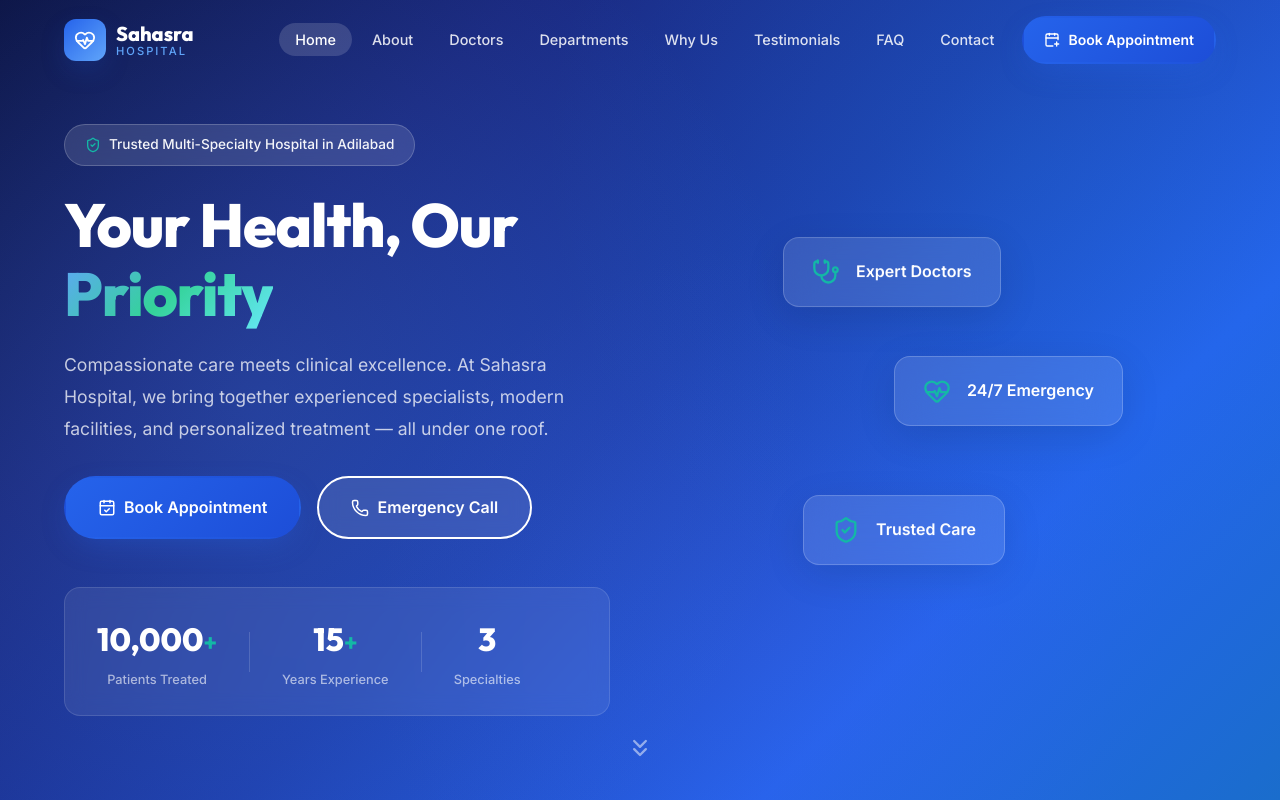
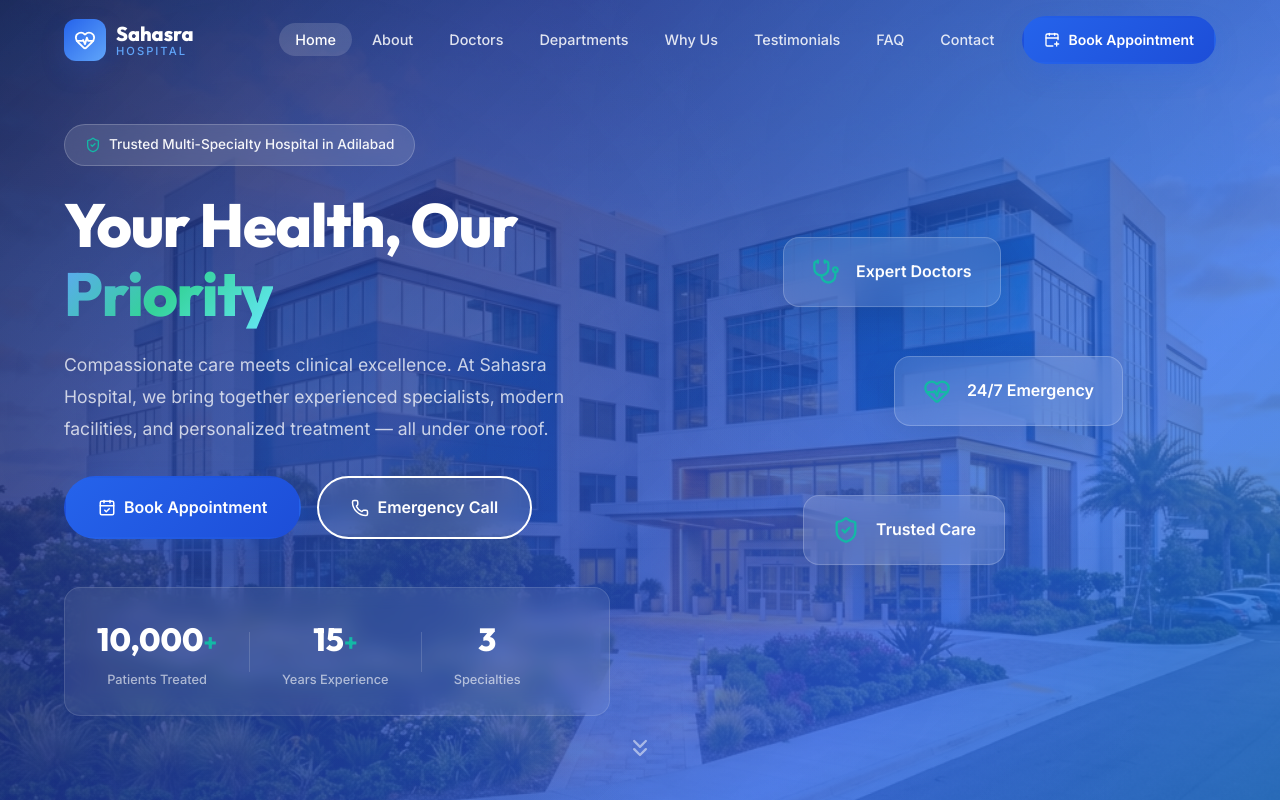
Before and after one commit to varshnilyadav/sahasra-hospital, a plain HTML site: page index.html in a window 1280 px wide. Shown: the top 800 px of the page. Drawn offline with nearby package versions, Linux system fonts and the light colour scheme.

Commit message:
Add hero parallax background image

```diff
--- a/index.html
+++ b/index.html
@@ -162,6 +162,7 @@
     <!-- Hero Section -->
     <header class="hero" id="home">
         <div class="hero-bg">
+            <div class="hero-parallax-img" id="heroParallax"></div>
             <div class="hero-gradient"></div>
             <div class="hero-pattern"></div>
         </div>
--- a/script.js
+++ b/script.js
@@ -31,6 +31,9 @@ document.addEventListener('DOMContentLoaded', () => {
 
     // Floating actions & sticky CTA
     initFloatingActions();
+
+    // Parallax effect
+    initParallax();
 
     // Set min date for appointment
     setMinDate();
@@ -398,6 +401,36 @@ function setMinDate() {
 }
 
 // ===========================
+// PARALLAX EFFECT
+// ===========================
+function initParallax() {
+    const parallaxImg = document.getElementById('heroParallax');
+    if (!parallaxImg) return;
+
+    // Disable parallax on mobile for performance
+    if (window.innerWidth < 768) return;
+
+    let ticking = false;
+
+    window.addEventListener('scroll', () => {
+        if (!ticking) {
+            requestAnimationFrame(() => {
+                const scrollY = window.scrollY;
+                const heroHeight = document.getElementById('home').offsetHeight;
+
+                // Only apply parallax while hero is in view
+                if (scrollY < heroHeight) {
+                    const translateY = scrollY * 0.4;
+                    parallaxImg.style.transform = `translate3d(0, ${translateY}px, 0)`;
+                }
+                ticking = false;
+            });
+            ticking = true;
+        }
+    }, { passive: true });
+}
+
+// ===========================
 // SMOOTH SCROLL POLYFILL
 // ===========================
 document.querySelectorAll('a[href^="#"]').forEach(anchor => {
--- a/styles.css
+++ b/styles.css
@@ -468,16 +468,25 @@ input, select, textarea {
     z-index: 0;
 }
 
+.hero-parallax-img {
+    position: absolute;
+    inset: -20% 0;
+    background: url('hero-bg.png') center center / cover no-repeat;
+    will-change: transform;
+    z-index: 0;
+}
+
 .hero-gradient {
     position: absolute;
     inset: 0;
     background: linear-gradient(135deg,
-        #0c1445 0%,
-        #1a2980 25%,
-        #1e40af 50%,
-        #2563eb 75%,
-        #1a6dcc 100%
+        rgba(12, 20, 69, 0.88) 0%,
+        rgba(26, 41, 128, 0.82) 25%,
+        rgba(30, 64, 175, 0.78) 50%,
+        rgba(37, 99, 235, 0.75) 75%,
+        rgba(26, 109, 204, 0.80) 100%
     );
+    z-index: 1;
 }
 
 .hero-pattern {
@@ -487,6 +496,7 @@ input, select, textarea {
         radial-gradient(circle at 20% 50%, rgba(96, 165, 250, 0.15) 0%, transparent 50%),
         radial-gradient(circle at 80% 20%, rgba(14, 165, 233, 0.1) 0%, transparent 40%),
         radial-gradient(circle at 60% 80%, rgba(99, 102, 241, 0.1) 0%, transparent 40%);
+    z-index: 2;
 }
 
 .hero-container {
```
Also changed, not shown: hero-bg.png (added).
